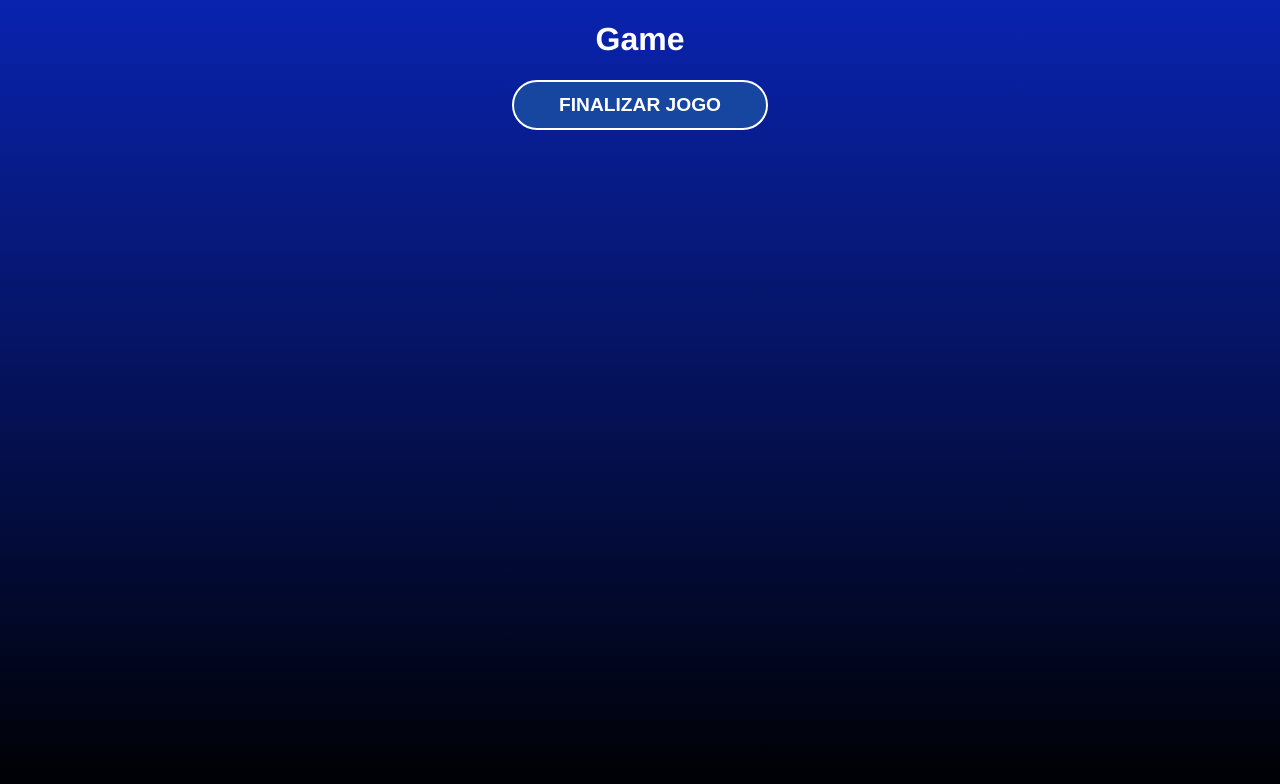
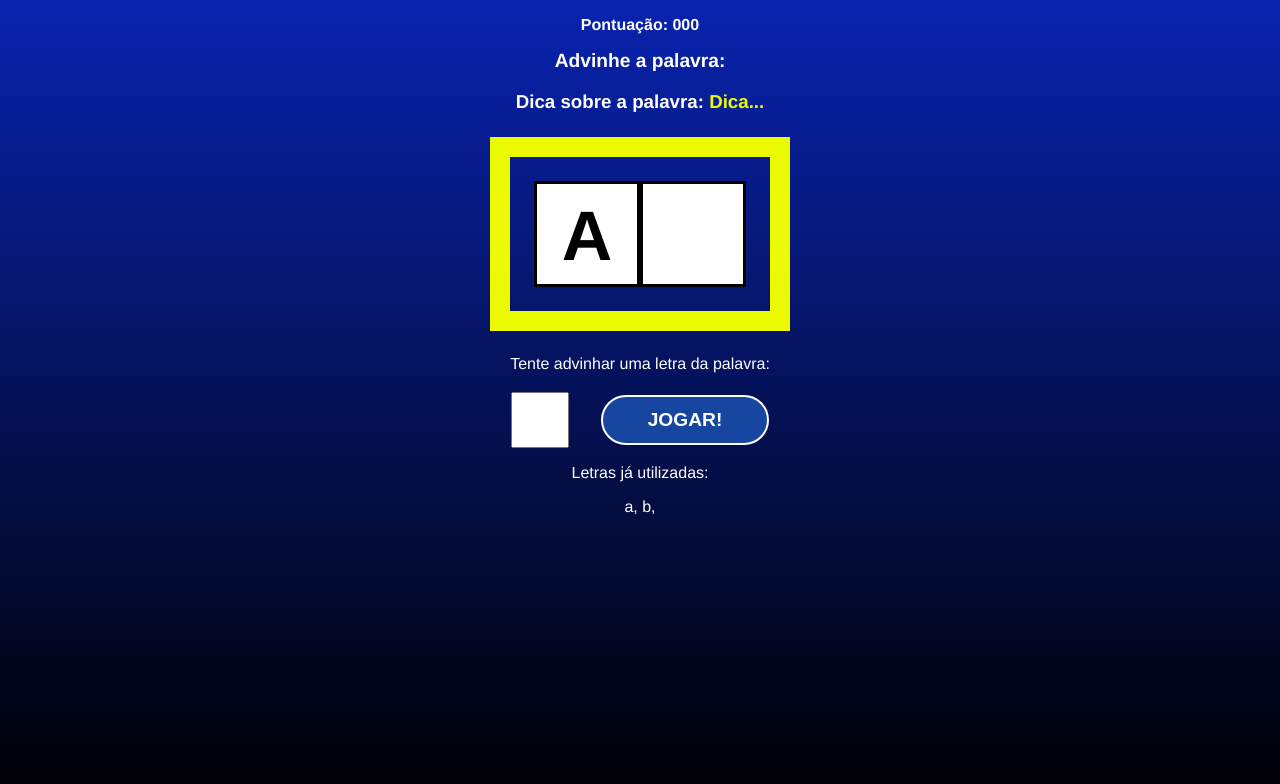
Before and after one commit to DennisGabriel-Dev/react-secret-word, a React (Vite) app: page / in a window 1280 px wide. Both pictures are taken after a click on the button "COMEÇAR O JOGO". Shown: the top 784 px of the page. Built offline with nearby package versions, Linux system fonts and the light colour scheme.

Commit message:
screen css game

```diff
--- a/src/components/Game.css
+++ b/src/components/Game.css
@@ -0,0 +1,48 @@
+.game h1 {
+  font-size: 1.2em;
+}
+
+.points span {
+  font-weight: bold;
+}
+
+.tip span {
+  color: #ecfa00;
+}
+
+.wordContainer {
+  margin: 1.5em;
+  padding: 1.5em;
+  border: 20px solid #ecfa00;
+  display: flex;
+}
+
+.letter, .blackSquare {
+  font-size: 70px;
+  line-height: 1.5;
+  border: 3px solid #000;
+  height: 100px;
+  width: 100px;
+  text-transform: uppercase;
+  background-color: #fff;
+  color: #000;
+  font-weight: bold;
+}
+
+.letterContainer p {
+  margin-bottom: 1.2em;
+}
+
+.letterContainer form {
+  display: flex;
+  align-items: center;
+  justify-content: center;
+}
+
+.letterContainer input {
+  height: 50px;
+  width: 50px;
+  font-size: 2em;
+  text-align: center;
+  margin-right: 1em;
+}
--- a/src/components/Game.jsx
+++ b/src/components/Game.jsx
@@ -1,8 +1,32 @@
+import './Game.css'
+
 const Game = ({verifyLetter}) => {
   return (
-    <div>
-      <h1>Game</h1>
-      <button onClick={verifyLetter}>Finalizar Jogo</button>
+    <div className="game">
+      <p className="points">
+        <span>Pontuação: 000</span>
+      </p>
+      <h1>Advinhe a palavra: </h1>
+      <h3 className='tip'>
+        Dica sobre a palavra:  <span>Dica...</span>
+      </h3>
+      <div className="wordContainer">
+        <span className='letter'>A</span>
+        <span className="blackSquare"></span>
+      </div>
+
+      <div className="letterContainer">
+        <p>Tente advinhar uma letra da palavra:</p>
+        <form>
+          <input type="text" maxLength="1" name="letter" required />
+          <button>Jogar!</button>
+        </form>
+      </div>
+      <div className="wrongLettersContainer">
+        <p>Letras já utilizadas: </p>
+        <span>a, </span>
+        <span>b, </span>
+      </div>
     </div>
   )
 }
--- a/src/components/GameOver.jsx
+++ b/src/components/GameOver.jsx
@@ -1,3 +1,5 @@
+import './GameOver.css'
+
 const GameOver = ({retry}) => {
   return (
     <div>
```
